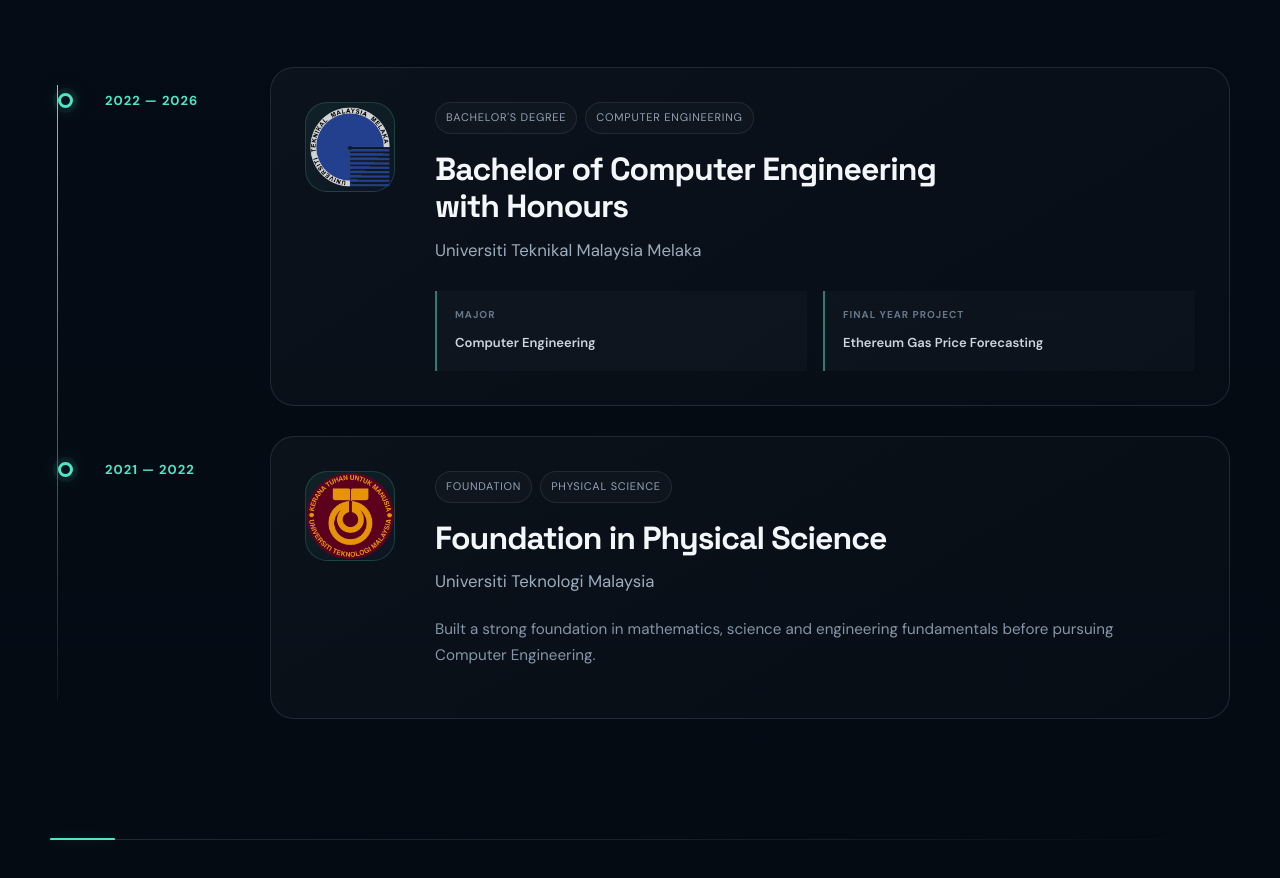
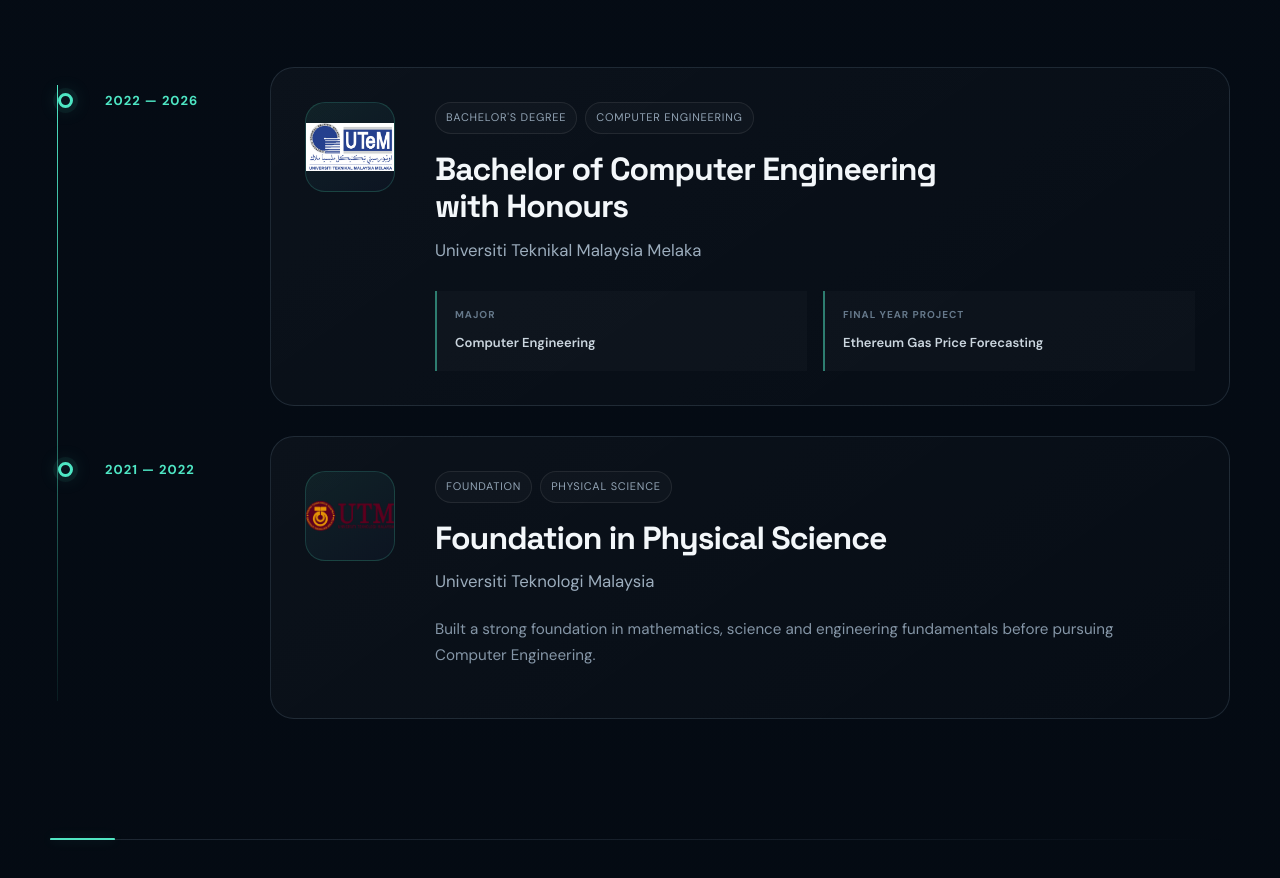
Before and after one commit to amirzully/amir-portfolio, a plain HTML site: page index.html in a window 1280 px wide. Shown: the part 5471-6349 px from the top of the page. Drawn offline with Linux system fonts and the light colour scheme.

```diff
--- a/index.html
+++ b/index.html
@@ -592,7 +592,7 @@
 
         <div class="education-logo">
           <img
-        src="assets/UTEM-logo.png"
+        src="assets/logo_utem.png"
         alt="Universiti Teknikal Malaysia Melaka"
       />
         </div>
@@ -650,7 +650,7 @@
 
         <div class="education-logo">
           <img
-        src="assets/UTM-Logo.png"
+        src="assets/LOGO-UTM.png"
         alt="Universiti Teknologi Malaysia"
       />
         </div>
--- a/styles.css
+++ b/styles.css
@@ -1326,7 +1326,7 @@
   width: 90px;
   height: 90px;
 
-  border-radius: 22px;
+  border-radius: 20px;
 
   border: 1px solid rgba(78,230,196,.18);
 
```
Also changed, not shown: assets/LOGO-UTM.png (added), 1 other file.
